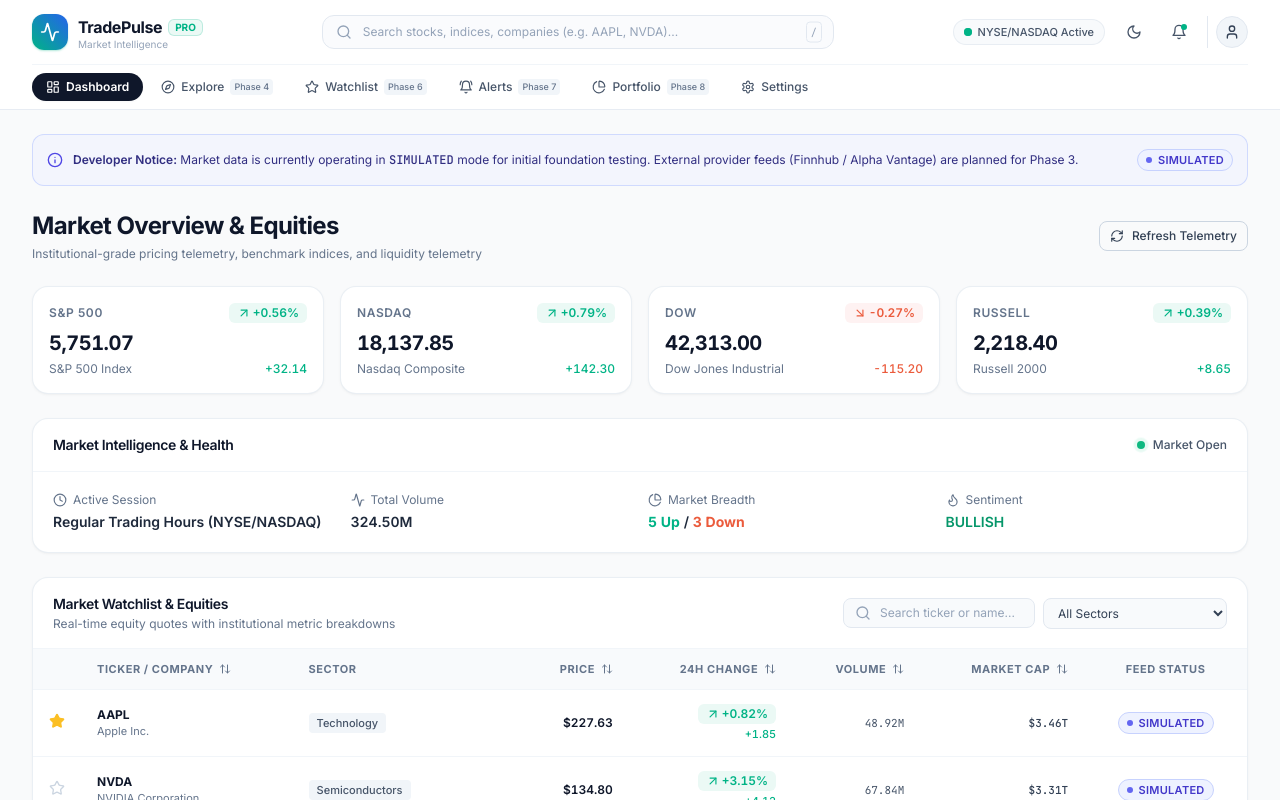
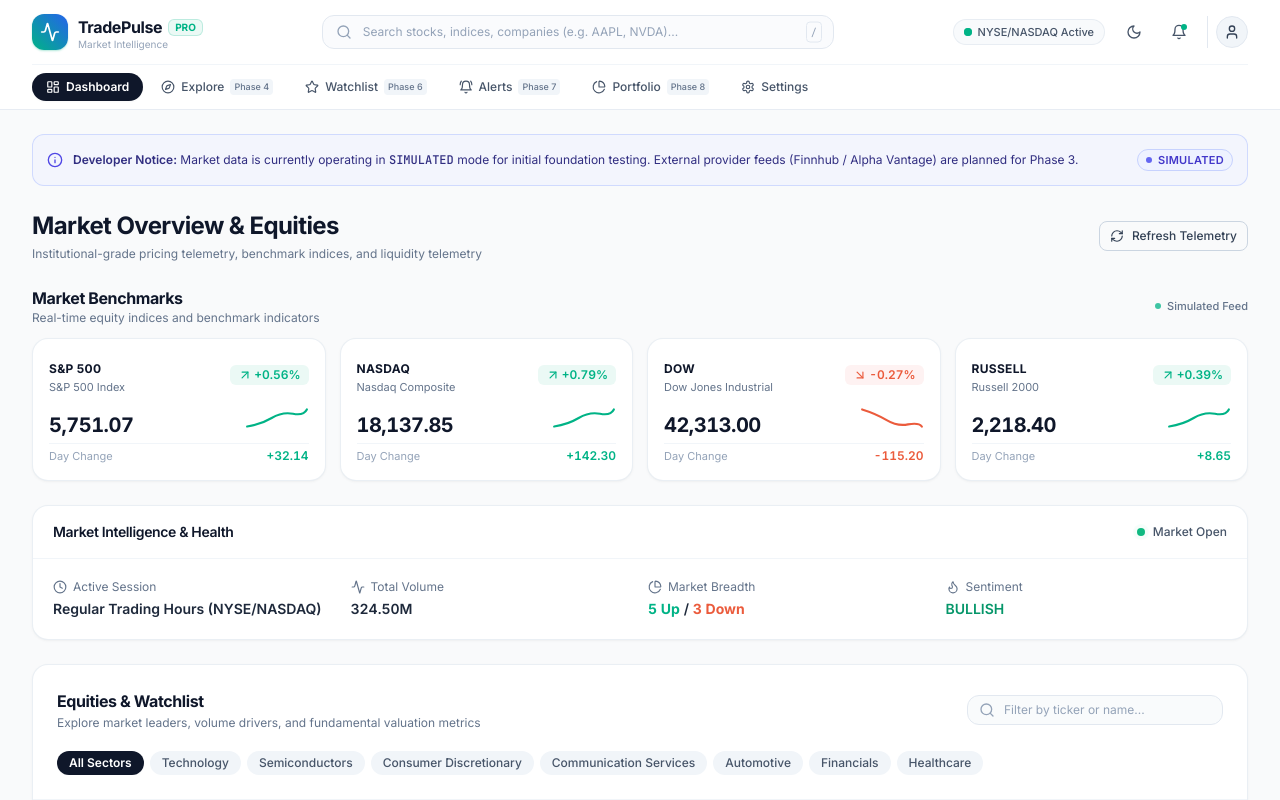
Before and after one commit to aaravsingh4/Stock-Price-Dashboard, a React (Vite) app: page / in a window 1280 px wide. Shown: the top 800 px of the page. Built offline with nearby package versions, Linux system fonts and the light colour scheme.

Commit message:
feat: improve market overview and stock table

```diff
--- a/src/App.tsx
+++ b/src/App.tsx
@@ -116,6 +116,8 @@ export function AppContent() {
               <section aria-label="Stock Quotes Table">
                 <StockTable
                   stocks={stocks}
+                  searchQuery={searchQuery}
+                  onSearchChange={setSearchQuery}
                   onToggleWatchlist={handleToggleWatchlist}
                   onSelectStock={(stock) => setSelectedStock(stock)}
                 />
--- a/src/components/dashboard/MarketOverview.tsx
+++ b/src/components/dashboard/MarketOverview.tsx
@@ -9,25 +9,87 @@ interface MarketOverviewProps {
 
 export function MarketOverview({ indices }: MarketOverviewProps) {
   return (
-    <div className="grid grid-cols-1 sm:grid-cols-2 lg:grid-cols-4 gap-4">
+    <div className="space-y-3">
+      <div className="flex items-center justify-between">
+        <div>
+          <h2 className="text-base font-bold text-slate-900 dark:text-white tracking-tight">
+            Market Benchmarks
+          </h2>
+          <p className="text-xs text-slate-500 dark:text-slate-400">
+            Real-time equity indices and benchmark indicators
+          </p>
+        </div>
+        <div className="flex items-center gap-1.5 text-[11px] font-medium text-slate-500 dark:text-slate-400">
+          <span className="w-1.5 h-1.5 rounded-full bg-brand-emerald animate-pulse" />
+          <span>Simulated Feed</span>
+        </div>
+      </div>
+
+      <div className="grid grid-cols-1 sm:grid-cols-2 lg:grid-cols-4 gap-3.5">
         {indices.map((index) => {
           const isUp = index.change >= 0;
           return (
-          <Card key={index.symbol} className="p-4 hover:border-slate-300 dark:hover:border-slate-700 transition-colors">
-            <div className="flex items-center justify-between mb-1.5">
-              <span className="text-xs font-semibold text-slate-500 dark:text-slate-400 tracking-wider">
+            <Card
+              key={index.symbol}
+              className="p-4 hover:border-slate-300 dark:hover:border-slate-600 hover:shadow-card transition-all cursor-default group"
+            >
+              <div className="flex items-center justify-between mb-2">
+                <div>
+                  <span className="text-xs font-bold text-slate-900 dark:text-white tracking-wide">
                     {index.symbol}
                   </span>
-              <TrendBadge value={index.changePercent} formattedText={formatPercent(index.changePercent)} />
+                  <div className="text-[11px] text-slate-500 dark:text-slate-400 truncate max-w-[120px]">
+                    {index.name}
+                  </div>
+                </div>
+                <TrendBadge
+                  value={index.changePercent}
+                  formattedText={formatPercent(index.changePercent)}
+                />
               </div>
 
+              <div className="flex items-baseline justify-between mt-2">
                 <div className="text-xl font-bold tracking-tight text-slate-900 dark:text-slate-100 tabular-nums">
-              {index.value.toLocaleString('en-US', { minimumFractionDigits: 2, maximumFractionDigits: 2 })}
+                  {index.value.toLocaleString('en-US', {
+                    minimumFractionDigits: 2,
+                    maximumFractionDigits: 2,
+                  })}
                 </div>
 
-            <div className="mt-1 flex items-center justify-between text-xs text-slate-500 dark:text-slate-400">
-              <span className="truncate max-w-[120px]">{index.name}</span>
-              <span className={`font-medium tabular-nums ${isUp ? 'text-market-up dark:text-emerald-400' : 'text-market-down dark:text-rose-400'}`}>
+                {/* Subtle Mini Sparkline SVG curve */}
+                <div className="w-16 h-7 flex items-center justify-end">
+                  <svg
+                    viewBox="0 0 60 24"
+                    className={`w-full h-full stroke-2 fill-none ${
+                      isUp ? 'text-market-up stroke-current' : 'text-market-down stroke-current'
+                    }`}
+                  >
+                    {isUp ? (
+                      <path
+                        d="M 2 20 Q 15 18, 25 12 T 45 8 T 58 4"
+                        strokeLinecap="round"
+                        strokeLinejoin="round"
+                      />
+                    ) : (
+                      <path
+                        d="M 2 4 Q 15 8, 25 14 T 45 18 T 58 20"
+                        strokeLinecap="round"
+                        strokeLinejoin="round"
+                      />
+                    )}
+                  </svg>
+                </div>
+              </div>
+
+              <div className="mt-1 flex items-center justify-between text-xs pt-1 border-t border-slate-100 dark:border-surface-darkBorder/60">
+                <span className="text-[11px] text-slate-400 dark:text-slate-500">
+                  Day Change
+                </span>
+                <span
+                  className={`font-semibold text-xs tabular-nums ${
+                    isUp ? 'text-market-up dark:text-market-upDark' : 'text-market-down dark:text-market-downDark'
+                  }`}
+                >
                   {isUp ? `+${index.change.toFixed(2)}` : index.change.toFixed(2)}
                 </span>
               </div>
@@ -35,5 +97,6 @@ export function MarketOverview({ indices }: MarketOverviewProps) {
           );
         })}
       </div>
+    </div>
   );
 }
--- a/src/components/dashboard/StockTable.tsx
+++ b/src/components/dashboard/StockTable.tsx
@@ -1,24 +1,55 @@
 import { useState, useMemo } from 'react';
-import { Search, Star, ArrowUpDown } from 'lucide-react';
+import { Search, Star, ArrowUpDown, X } from 'lucide-react';
 import { StockQuote } from '../../types/stock';
 import { Card, CardHeader, CardTitle, CardContent } from '../ui/Card';
 import { TrendBadge, DataStatusBadge } from '../ui/Badge';
 import { formatCurrency, formatMarketCap, formatPercent, formatVolume } from '../../utils/formatters';
 import { EmptyState } from '../ui/EmptyState';
+import { cn } from '../../utils/cn';
 
 interface StockTableProps {
   stocks: StockQuote[];
   onToggleWatchlist?: (symbol: string) => void;
   onSelectStock?: (stock: StockQuote) => void;
+  searchQuery?: string;
+  onSearchChange?: (query: string) => void;
 }
 
-export function StockTable({ stocks, onToggleWatchlist, onSelectStock }: StockTableProps) {
-  const [searchQuery, setSearchQuery] = useState('');
+// Company avatar brand color palette
+const COMPANY_PALETTES: Record<string, { bg: string; text: string }> = {
+  AAPL: { bg: 'bg-slate-100 dark:bg-slate-800', text: 'text-slate-800 dark:text-slate-200' },
+  MSFT: { bg: 'bg-blue-50 dark:bg-blue-950/60', text: 'text-blue-600 dark:text-blue-400' },
+  NVDA: { bg: 'bg-emerald-50 dark:bg-emerald-950/60', text: 'text-emerald-600 dark:text-emerald-400' },
+  AMZN: { bg: 'bg-amber-50 dark:bg-amber-950/60', text: 'text-amber-600 dark:text-amber-400' },
+  GOOGL: { bg: 'bg-rose-50 dark:bg-rose-950/60', text: 'text-rose-600 dark:text-rose-400' },
+  TSLA: { bg: 'bg-red-50 dark:bg-red-950/60', text: 'text-red-600 dark:text-red-400' },
+  JPM: { bg: 'bg-indigo-50 dark:bg-indigo-950/60', text: 'text-indigo-600 dark:text-indigo-400' },
+  LLY: { bg: 'bg-teal-50 dark:bg-teal-950/60', text: 'text-teal-600 dark:text-teal-400' },
+};
+
+export function StockTable({
+  stocks,
+  onToggleWatchlist,
+  onSelectStock,
+  searchQuery: externalSearchQuery,
+  onSearchChange: externalOnSearchChange,
+}: StockTableProps) {
+  const [internalSearchQuery, setInternalSearchQuery] = useState('');
   const [selectedSector, setSelectedSector] = useState<string>('ALL');
   const [sortField, setSortField] = useState<keyof StockQuote>('marketCap');
   const [sortAsc, setSortAsc] = useState<boolean>(false);
 
-  // Extract distinct sectors
+  // Synchronized search query
+  const searchQuery = externalSearchQuery !== undefined ? externalSearchQuery : internalSearchQuery;
+  const handleSearchChange = (val: string) => {
+    if (externalOnSearchChange) {
+      externalOnSearchChange(val);
+    } else {
+      setInternalSearchQuery(val);
+    }
+  };
+
+  // Distinct sectors
   const sectors = useMemo(() => {
     const list = Array.from(new Set(stocks.map((s) => s.sector)));
     return ['ALL', ...list];
@@ -57,59 +88,79 @@ export function StockTable({ stocks, onToggleWatchlist, onSelectStock }: StockTa
   };
 
   return (
-    <Card className="overflow-hidden">
-      <CardHeader className="flex-col sm:flex-row items-start sm:items-center justify-between gap-3">
+    <Card className="overflow-hidden border border-slate-200/70 dark:border-surface-darkBorder">
+      <CardHeader className="flex-col items-start gap-4 p-5 sm:p-6">
+        <div className="w-full flex flex-col sm:flex-row sm:items-center justify-between gap-3">
           <div>
-          <CardTitle>Market Watchlist & Equities</CardTitle>
+            <CardTitle className="text-base font-bold text-slate-900 dark:text-white">
+              Equities & Watchlist
+            </CardTitle>
             <p className="text-xs text-slate-500 dark:text-slate-400 mt-0.5">
-            Real-time equity quotes with institutional metric breakdowns
+              Explore market leaders, volume drivers, and fundamental valuation metrics
             </p>
           </div>
 
-        {/* Filter toolbar */}
-        <div className="flex flex-wrap items-center gap-2 w-full sm:w-auto">
-          {/* Search Input */}
-          <div className="relative flex-1 sm:flex-initial">
+          {/* Quick Search */}
+          <div className="relative w-full sm:w-64">
             <Search className="w-4 h-4 text-slate-400 absolute left-3 top-1/2 -translate-y-1/2" />
             <input
               type="text"
-              placeholder="Search ticker or name..."
+              placeholder="Filter by ticker or name..."
               value={searchQuery}
-              onChange={(e) => setSearchQuery(e.target.value)}
-              className="w-full sm:w-48 pl-9 pr-3 py-1.5 text-xs rounded-lg border border-slate-200 dark:border-surface-darkBorder bg-slate-50 dark:bg-slate-900 text-slate-800 dark:text-slate-200 placeholder-slate-400 focus:outline-none focus:ring-2 focus:ring-brand-500/20 focus:border-brand-500 transition-all"
+              onChange={(e) => handleSearchChange(e.target.value)}
+              className="w-full pl-9 pr-8 py-1.5 text-xs rounded-xl border border-slate-200 dark:border-surface-darkBorder bg-slate-50/80 dark:bg-slate-900 text-slate-800 dark:text-slate-200 placeholder-slate-400 focus:outline-none focus:ring-2 focus:ring-brand-emerald/20 focus:border-brand-emerald transition-all"
             />
+            {searchQuery && (
+              <button
+                type="button"
+                onClick={() => handleSearchChange('')}
+                aria-label="Clear table search"
+                className="absolute right-2.5 top-1/2 -translate-y-1/2 text-slate-400 hover:text-slate-600 dark:hover:text-slate-200"
+              >
+                <X className="w-3.5 h-3.5" />
+              </button>
+            )}
+          </div>
         </div>
 
-          {/* Sector Filter */}
-          <select
-            value={selectedSector}
-            onChange={(e) => setSelectedSector(e.target.value)}
-            className="px-2.5 py-1.5 text-xs rounded-lg border border-slate-200 dark:border-surface-darkBorder bg-slate-50 dark:bg-slate-900 text-slate-700 dark:text-slate-300 focus:outline-none focus:ring-2 focus:ring-brand-500/20 focus:border-brand-500"
+        {/* Groww-style Horizontal Scrolling Sector Pills */}
+        <div className="flex items-center gap-1.5 overflow-x-auto no-scrollbar w-full pt-1">
+          {sectors.map((sector) => {
+            const isSelected = selectedSector === sector;
+            return (
+              <button
+                key={sector}
+                type="button"
+                onClick={() => setSelectedSector(sector)}
+                className={cn(
+                  'px-3 py-1 text-xs rounded-full font-medium whitespace-nowrap transition-all select-none',
+                  isSelected
+                    ? 'bg-slate-900 text-white dark:bg-white dark:text-slate-900 font-semibold shadow-subtle'
+                    : 'bg-slate-100 hover:bg-slate-200/80 text-slate-600 dark:bg-slate-800/80 dark:hover:bg-slate-700 dark:text-slate-300'
+                )}
               >
-            {sectors.map((sector) => (
-              <option key={sector} value={sector}>
                 {sector === 'ALL' ? 'All Sectors' : sector}
-              </option>
-            ))}
-          </select>
+              </button>
+            );
+          })}
         </div>
       </CardHeader>
 
       <CardContent className="p-0">
         {filteredStocks.length === 0 ? (
           <EmptyState
-            title="No securities found"
+            title="No equities matched"
             description={`No stock results match the search "${searchQuery}" in the selected sector.`}
             actionLabel="Reset Filters"
             onAction={() => {
-              setSearchQuery('');
+              handleSearchChange('');
               setSelectedSector('ALL');
             }}
           />
         ) : (
           <div className="overflow-x-auto">
             <table className="w-full text-left text-xs text-slate-600 dark:text-slate-300">
-              <thead className="bg-slate-50 dark:bg-slate-900/60 border-b border-slate-100 dark:border-surface-darkBorder uppercase font-semibold text-[11px] text-slate-500 dark:text-slate-400 tracking-wider">
+              <thead className="bg-slate-50/70 dark:bg-slate-900/60 border-y border-slate-100 dark:border-surface-darkBorder font-semibold text-[11px] text-slate-500 dark:text-slate-400">
                 <tr>
                   <th scope="col" className="w-10 px-4 py-3 text-center">
                     <span className="sr-only">Watchlist</span>
@@ -120,8 +171,8 @@ export function StockTable({ stocks, onToggleWatchlist, onSelectStock }: StockTa
                     onClick={() => handleSort('symbol')}
                   >
                     <div className="flex items-center gap-1.5">
-                      Ticker / Company
-                      <ArrowUpDown className="w-3 h-3" />
+                      Company
+                      <ArrowUpDown className="w-3 h-3 text-slate-400" />
                     </div>
                   </th>
                   <th scope="col" className="hidden md:table-cell px-4 py-3">
@@ -133,8 +184,8 @@ export function StockTable({ stocks, onToggleWatchlist, onSelectStock }: StockTa
                     onClick={() => handleSort('price')}
                   >
                     <div className="flex items-center justify-end gap-1.5">
-                      Price
-                      <ArrowUpDown className="w-3 h-3" />
+                      Market Price
+                      <ArrowUpDown className="w-3 h-3 text-slate-400" />
                     </div>
                   </th>
                   <th
@@ -143,8 +194,8 @@ export function StockTable({ stocks, onToggleWatchlist, onSelectStock }: StockTa
                     onClick={() => handleSort('changePercent')}
                   >
                     <div className="flex items-center justify-end gap-1.5">
-                      24h Change
-                      <ArrowUpDown className="w-3 h-3" />
+                      Day Change
+                      <ArrowUpDown className="w-3 h-3 text-slate-400" />
                     </div>
                   </th>
                   <th
@@ -154,7 +205,7 @@ export function StockTable({ stocks, onToggleWatchlist, onSelectStock }: StockTa
                   >
                     <div className="flex items-center justify-end gap-1.5">
                       Volume
-                      <ArrowUpDown className="w-3 h-3" />
+                      <ArrowUpDown className="w-3 h-3 text-slate-400" />
                     </div>
                   </th>
                   <th
@@ -164,17 +215,22 @@ export function StockTable({ stocks, onToggleWatchlist, onSelectStock }: StockTa
                   >
                     <div className="flex items-center justify-end gap-1.5">
                       Market Cap
-                      <ArrowUpDown className="w-3 h-3" />
+                      <ArrowUpDown className="w-3 h-3 text-slate-400" />
                     </div>
                   </th>
                   <th scope="col" className="hidden xl:table-cell px-4 py-3 text-center">
-                    Feed Status
+                    Data Status
                   </th>
                 </tr>
               </thead>
               <tbody className="divide-y divide-slate-100 dark:divide-surface-darkBorder/60">
                 {filteredStocks.map((stock) => {
                   const isUp = stock.change >= 0;
+                  const palette = COMPANY_PALETTES[stock.symbol] || {
+                    bg: 'bg-slate-100 dark:bg-slate-800',
+                    text: 'text-slate-700 dark:text-slate-300',
+                  };
+
                   return (
                     <tr
                       key={stock.symbol}
@@ -190,35 +246,51 @@ export function StockTable({ stocks, onToggleWatchlist, onSelectStock }: StockTa
                             onToggleWatchlist?.(stock.symbol);
                           }}
                           aria-label={`Toggle watchlist for ${stock.symbol}`}
-                          className="text-slate-300 hover:text-amber-500 dark:text-slate-600 dark:hover:text-amber-400 transition-colors"
+                          className="p-1 rounded-md text-slate-300 hover:text-amber-500 dark:text-slate-600 dark:hover:text-amber-400 transition-colors"
                         >
                           <Star
-                            className={`w-4 h-4 ${
-                              stock.isWatchlisted ? 'fill-amber-400 text-amber-400' : ''
-                            }`}
+                            className={cn(
+                              'w-4 h-4',
+                              stock.isWatchlisted
+                                ? 'fill-amber-400 text-amber-400'
+                                : 'text-slate-300 dark:text-slate-600'
+                            )}
                           />
                         </button>
                       </td>
 
-                      {/* Ticker & Name */}
+                      {/* Company with Avatar Initials */}
                       <td className="px-4 py-3.5">
-                        <div className="font-bold text-slate-900 dark:text-slate-100 group-hover:text-brand-600 dark:group-hover:text-brand-400 transition-colors">
+                        <div className="flex items-center gap-3">
+                          <div
+                            className={cn(
+                              'w-8 h-8 rounded-full flex items-center justify-center font-bold text-[11px] shrink-0 border border-slate-200/60 dark:border-surface-darkBorder',
+                              palette.bg,
+                              palette.text
+                            )}
+                          >
+                            {stock.symbol.slice(0, 2)}
+                          </div>
+                          <div>
+                            <div className="font-bold text-slate-900 dark:text-white group-hover:text-brand-500 transition-colors">
                               {stock.symbol}
                             </div>
                             <div className="text-slate-500 dark:text-slate-400 text-[11px] truncate max-w-[140px] sm:max-w-xs">
                               {stock.companyName}
                             </div>
+                          </div>
+                        </div>
                       </td>
 
                       {/* Sector */}
                       <td className="hidden md:table-cell px-4 py-3.5">
-                        <span className="inline-block px-2 py-0.5 rounded text-[11px] font-medium bg-slate-100 dark:bg-slate-800 text-slate-600 dark:text-slate-300">
+                        <span className="inline-block px-2 py-0.5 rounded-md text-[11px] font-medium bg-slate-100 dark:bg-slate-800 text-slate-600 dark:text-slate-300">
                           {stock.sector}
                         </span>
                       </td>
 
                       {/* Price */}
-                      <td className="px-4 py-3.5 text-right font-semibold text-slate-900 dark:text-slate-100 tabular-nums">
+                      <td className="px-4 py-3.5 text-right font-bold text-slate-900 dark:text-white tabular-nums text-sm">
                         {formatCurrency(stock.price)}
                       </td>
 
@@ -230,9 +302,12 @@ export function StockTable({ stocks, onToggleWatchlist, onSelectStock }: StockTa
                             formattedText={formatPercent(stock.changePercent)}
                           />
                           <span
-                            className={`text-[11px] font-medium tabular-nums mt-0.5 ${
-                              isUp ? 'text-market-up dark:text-emerald-400' : 'text-market-down dark:text-rose-400'
-                            }`}
+                            className={cn(
+                              'text-[11px] font-medium tabular-nums mt-0.5',
+                              isUp
+                                ? 'text-market-up dark:text-market-upDark'
+                                : 'text-market-down dark:text-market-downDark'
+                            )}
                           >
                             {isUp ? `+${stock.change.toFixed(2)}` : stock.change.toFixed(2)}
                           </span>
```
Lines whose indentation alone changed are shown as unchanged.
